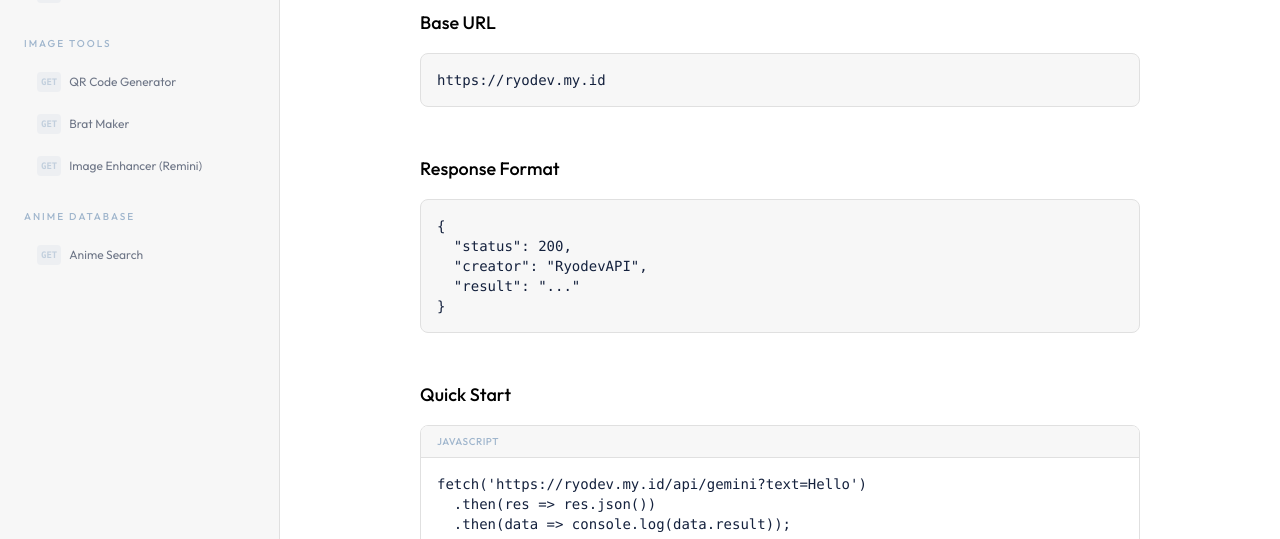
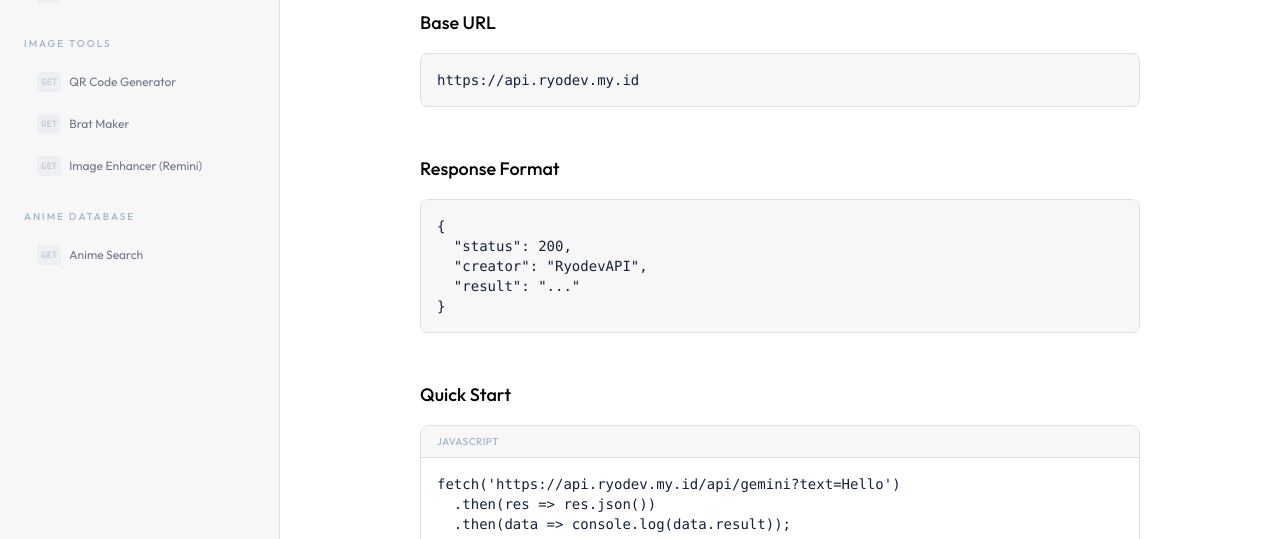
Before and after one commit to ryodevs/Apidocs, a React (Vite) app: page /docs in a window 1280 px wide. Shown: the part 261-800 px from the top of the page. Built offline with nearby package versions, Linux system fonts and the light colour scheme; the HTML template or start-up script is replaced by a standard one.

Commit message:
Update Docs.tsx

```diff
--- a/src/pages/Docs.tsx
+++ b/src/pages/Docs.tsx
@@ -212,8 +212,8 @@ export default function Docs() {
               <div className="mb-12">
                 <h2 className="text-lg font-medium mb-4" style={{ color: '#000' }}>Base URL</h2>
                 <div className="border p-4 flex items-center justify-between group" style={{ borderColor: '#e0e0e0', borderRadius: 8, backgroundColor: '#f7f7f7' }}>
-                  <code className="text-sm font-mono" style={{ color: '#14213d' }}>https://ryodev.my.id</code>
-                  <button onClick={() => handleCopy('https://ryodev.my.id', 'baseurl')} className="opacity-0 group-hover:opacity-100 transition-opacity">
+                  <code className="text-sm font-mono" style={{ color: '#14213d' }}>https://api.ryodev.my.id</code>
+                  <button onClick={() => handleCopy('https://api.ryodev.my.id', 'baseurl')} className="opacity-0 group-hover:opacity-100 transition-opacity">
                     {copiedId === 'baseurl' ? <Check size={14} style={{ color: '#4ade80' }} /> : <Copy size={14} style={{ color: '#a0b6cd' }} />}
                   </button>
                 </div>
@@ -233,7 +233,7 @@ export default function Docs() {
                     <span className="text-[10px] font-medium uppercase tracking-wider" style={{ color: '#a0b6cd' }}>JavaScript</span>
                   </div>
                   <div className="p-4 overflow-x-auto">
-                    <pre className="text-sm font-mono" style={{ color: '#14213d' }}>{`fetch('https://ryodev.my.id/api/gemini?text=Hello')\n  .then(res => res.json())\n  .then(data => console.log(data.result));`}</pre>
+                    <pre className="text-sm font-mono" style={{ color: '#14213d' }}>{`fetch('https://api.ryodev.my.id/api/gemini?text=Hello')\n  .then(res => res.json())\n  .then(data => console.log(data.result));`}</pre>
                   </div>
                 </div>
               </div>
```
